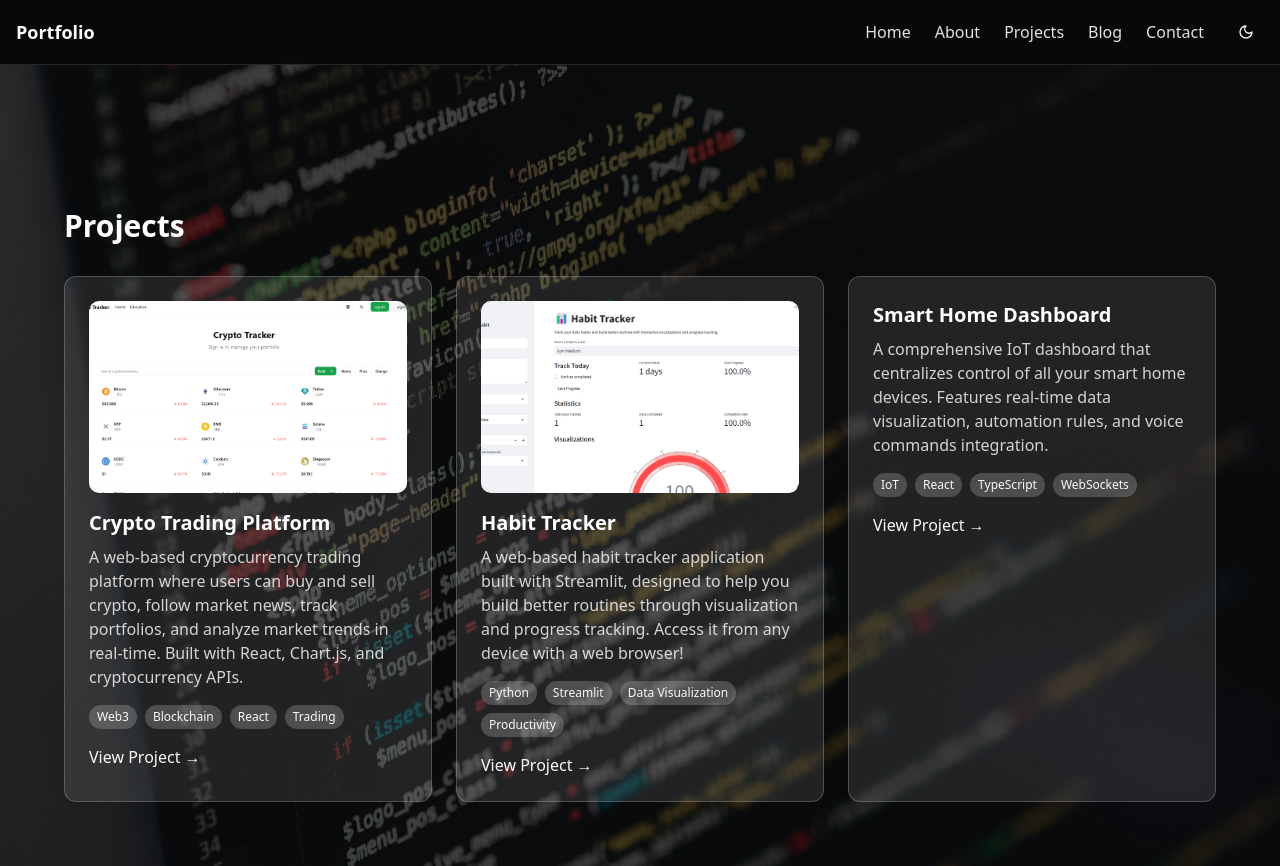
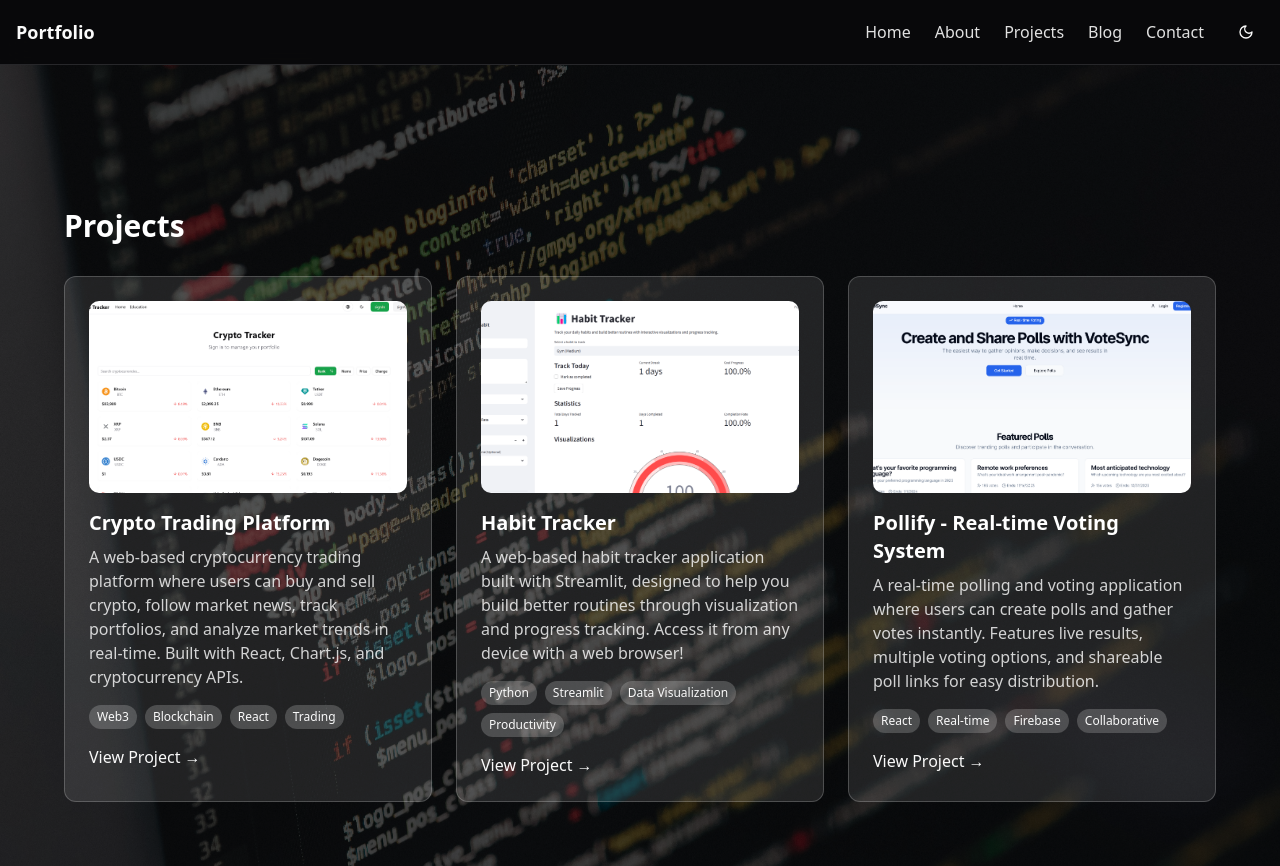
Before and after one commit to Hakim-CS/hakim-cs.github.io, a React (Vite) app: page /projects in a window 1280 px wide. Built offline with nearby package versions, Linux system fonts and the light colour scheme.

Commit message:
Add new project
Adds a new project to the project list, including its link and demo picture.

```diff
--- a/src/pages/Projects.tsx
+++ b/src/pages/Projects.tsx
@@ -2,6 +2,7 @@
 import coding from '../videos/coding.jpg'
 import project1 from '../videos/project1.png'
 import project2 from '../videos/project2.png'
+import project3 from '../videos/project3.png'
 
 export default function Projects() {
   const projects = [
@@ -23,10 +24,11 @@ export default function Projects() {
     },
     {
       id: 3,
-      title: "Smart Home Dashboard",
-      description: "A comprehensive IoT dashboard that centralizes control of all your smart home devices. Features real-time data visualization, automation rules, and voice commands integration.",
-      tags: ["IoT", "React", "TypeScript", "WebSockets"],
-      link: "#"
+      title: "Pollify - Real-time Voting System",
+      description: "A real-time polling and voting application where users can create polls and gather votes instantly. Features live results, multiple voting options, and shareable poll links for easy distribution.",
+      tags: ["React", "Real-time", "Firebase", "Collaborative"],
+      link: "https://preview--pollify-360.lovable.app/",
+      image: project3
     }
   ];
 
```
